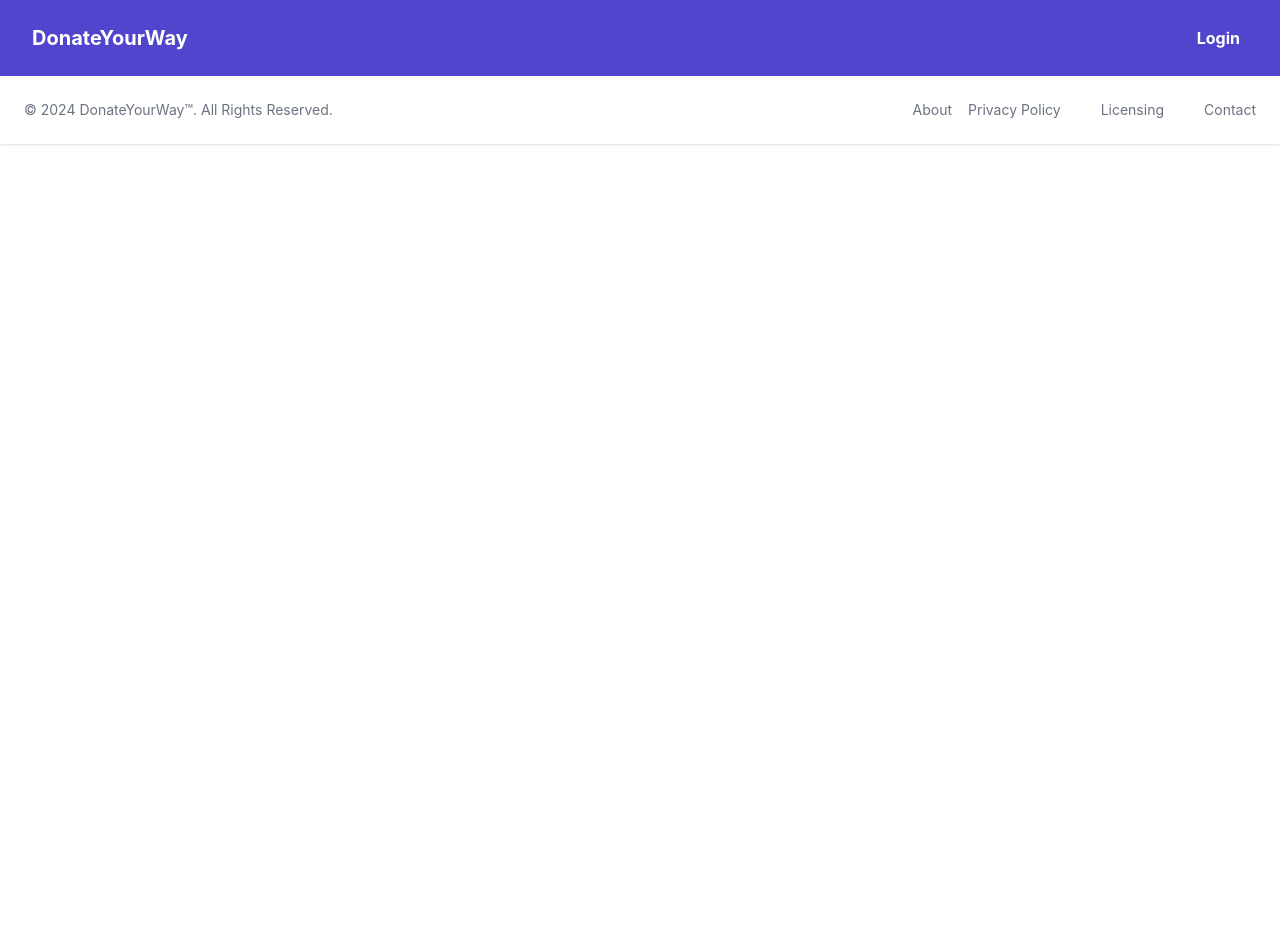
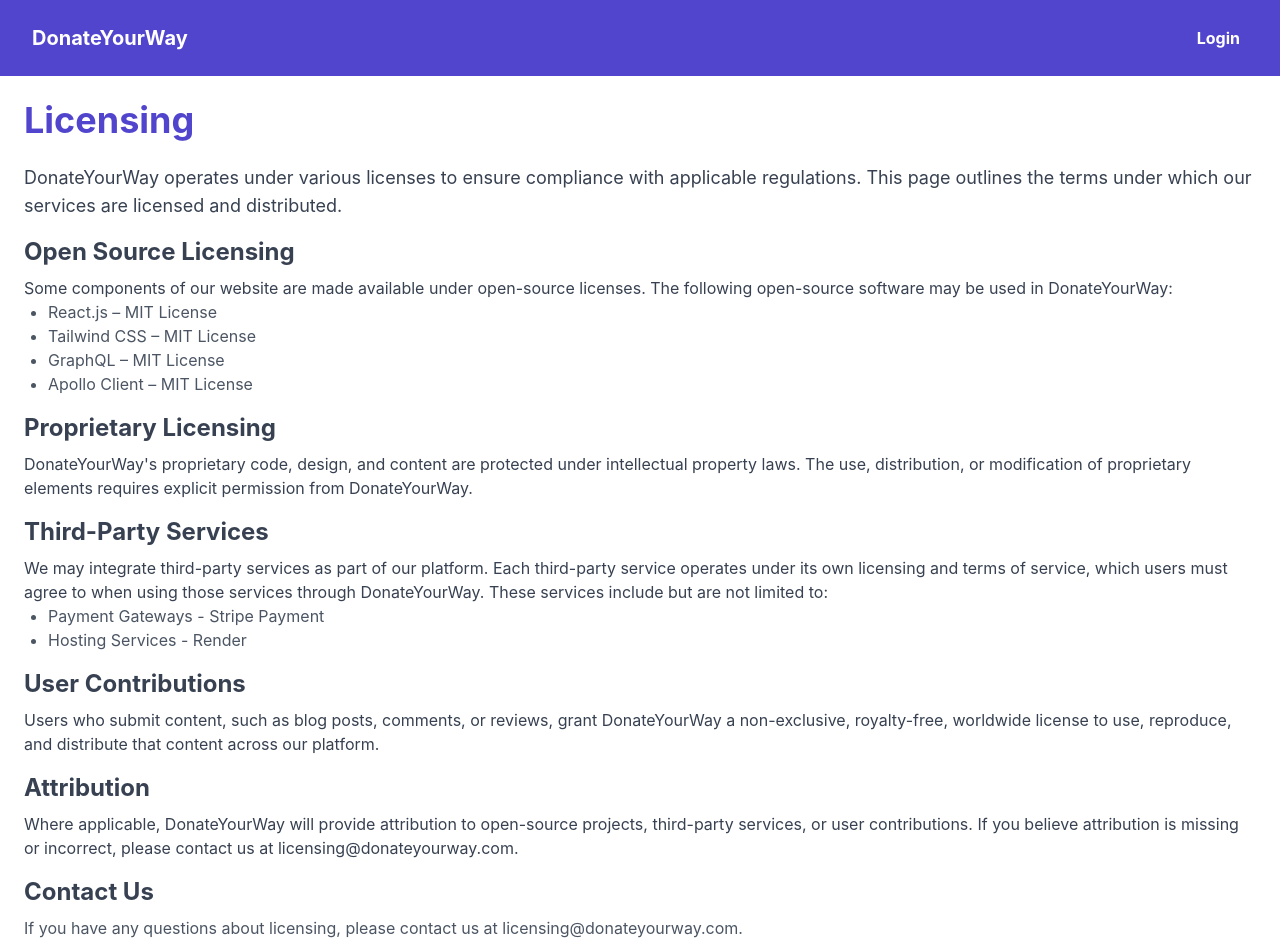
Before and after one commit to jerrietkuo/DonateYourWay, a React (Create React App) app in the folder client/: page /licensing in a window 1280 px wide. Shown: the top 952 px of the page. Before the commit the page ends 800 px from the top, so only its background shows below. Built offline with nearby package versions, Linux system fonts and the light colour scheme; no server answers.

Commit message:
Feature/footer privacy licencing (#6)
* Update Card.jsx

* added privacy policy and licensing

```diff
--- a/client/src/App.jsx
+++ b/client/src/App.jsx
@@ -15,6 +15,8 @@ import Home from "./pages/Home";
 import LoginSignup from "./pages/LoginSignup";
 import Donation from "./pages/Donation";
 import Explore from "./pages/Explore";
+import PrivacyPolicy from "./pages/PrivacyPolicy";
+import Licensing from "./pages/Licensing";
 
 const httpLink = createHttpLink({
   uri: "/graphql",
@@ -48,6 +50,8 @@ export default function App() {
             <Route path="/login" element={<LoginSignup />} />
             <Route path="/portfolio" element={<Portfolio />} />
             <Route path="/donation" element={<Donation />} />
+            <Route path="/privacy-policy" element={<PrivacyPolicy />} />
+            <Route path="/licensing" element={<Licensing />} />
           </Routes>
           <Footer />
         </div>
--- a/client/src/components/Footer.jsx
+++ b/client/src/components/Footer.jsx
@@ -1,28 +1,28 @@
 import React from "react";
+import { Link } from "react-router-dom";
 
 const Footer = () => {
     return (
-
         <footer className="p-4 shadow md:flex md:items-center md:justify-between md:p-6 dark:bg-gray-800">
-            <span className="text-sm text-gray-500 sm:text-center dark:text-gray-400">© 2024 <a href="https://flowbite.com/" className="hover:underline">DonateYourWay™</a>. All Rights Reserved.
+            <span className="text-sm text-gray-500 sm:text-center dark:text-gray-400">
+                © 2024 <a href="https://flowbite.com/" className="hover:underline">DonateYourWay™</a>. All Rights Reserved.
             </span>
             <ul className="flex flex-wrap items-center mt-3 text-sm text-gray-500 dark:text-gray-400 sm:mt-0 space-x-4">
                 <li>
-                    <a href="/" classNames="mr-4 hover:underline md:mr-6 ">About</a>
+                    <Link to="/about" className="mr-4 hover:underline md:mr-6">About</Link>
                 </li>
                 <li>
-                    <a href="/" className="mr-4 hover:underline md:mr-6">Privacy Policy</a>
+                    <Link to="/privacy-policy" className="mr-4 hover:underline md:mr-6">Privacy Policy</Link>
                 </li>
                 <li>
-                    <a href="/" className="mr-4 hover:underline md:mr-6">Licensing</a>
+                    <Link to="/licensing" className="mr-4 hover:underline md:mr-6">Licensing</Link>
                 </li>
                 <li>
-                    <a href="/" className="hover:underline">Contact</a>
+                    <Link to="/contact" className="hover:underline">Contact</Link>
                 </li>
             </ul>
         </footer>
-
-     );
-}
+    );
+};
 
 export default Footer;
--- /dev/null
+++ b/client/src/pages/Licensing.js
@@ -0,0 +1,55 @@
+import React from "react";
+
+const Licensing = () => {
+  return (
+    <div className="p-6 bg-white text-gray-700">
+      <h1 className="text-4xl font-bold text-indigo-700 mb-6">Licensing</h1>
+
+      <p className="mb-4 text-lg">
+        DonateYourWay operates under various licenses to ensure compliance with applicable regulations. This page outlines the terms under which our services are licensed and distributed.
+      </p>
+
+      <h2 className="text-2xl font-bold text-indigo-600 mb-2">Open Source Licensing</h2>
+      <p className="mb-4">
+        Some components of our website are made available under open-source licenses. The following open-source software may be used in DonateYourWay:
+        <ul className="list-disc ml-6 text-gray-600">
+          <li>React.js – MIT License</li>
+          <li>Tailwind CSS – MIT License</li>
+          <li>GraphQL – MIT License</li>
+          <li>Apollo Client – MIT License</li>
+        </ul>
+      </p>
+
+      <h2 className="text-2xl font-bold text-indigo-600 mb-2">Proprietary Licensing</h2>
+      <p className="mb-4">
+        DonateYourWay's proprietary code, design, and content are protected under intellectual property laws. The use, distribution, or modification of proprietary elements requires explicit permission from DonateYourWay.
+      </p>
+
+      <h2 className="text-2xl font-bold text-indigo-600 mb-2">Third-Party Services</h2>
+      <p className="mb-4">
+        We may integrate third-party services as part of our platform. Each third-party service operates under its own licensing and terms of service, which users must agree to when using those services through DonateYourWay. These services include but are not limited to:
+        <ul className="list-disc ml-6 text-gray-600">
+          <li>Payment Gateways - Stripe Payment</li>
+          <li>Hosting Services - Render</li>
+        </ul>
+      </p>
+
+      <h2 className="text-2xl font-bold text-indigo-600 mb-2">User Contributions</h2>
+      <p className="mb-4">
+        Users who submit content, such as blog posts, comments, or reviews, grant DonateYourWay a non-exclusive, royalty-free, worldwide license to use, reproduce, and distribute that content across our platform.
+      </p>
+
+      <h2 className="text-2xl font-bold text-indigo-600 mb-2">Attribution</h2>
+      <p className="mb-4">
+        Where applicable, DonateYourWay will provide attribution to open-source projects, third-party services, or user contributions. If you believe attribution is missing or incorrect, please contact us at licensing@donateyourway.com.
+      </p>
+
+      <h2 className="text-2xl font-bold text-indigo-600 mb-2">Contact Us</h2>
+      <p className="text-gray-600">
+        If you have any questions about licensing, please contact us at licensing@donateyourway.com.
+      </p>
+    </div>
+  );
+};
+
+export default Licensing;
--- /dev/null
+++ b/client/src/pages/PrivacyPolicy.js
@@ -0,0 +1,65 @@
+import React from "react";
+
+const PrivacyPolicy = () => {
+  return (
+    <div className="p-6 bg-white text-gray-700">
+      <h1 className="text-4xl font-bold text-indigo-700 mb-6">Privacy Policy</h1>
+
+      <p className="mb-4 text-lg">
+        Welcome to DonateYourWay's Privacy Policy. Your privacy is critically important to us. This policy explains what information we collect, how we use it, and the choices you have regarding your information.
+      </p>
+
+      <h2 className="text-2xl font-bold text-indigo-600 mb-2">Information We Collect</h2>
+      <p className="mb-4">
+        We collect information in the following ways:
+        <ul className="list-disc ml-6 text-gray-600">
+          <li><strong>Information you provide:</strong> When you sign up for our services, make a donation, or contact us, we collect information such as your name, email address, and payment information.</li>
+          <li><strong>Automatically collected information:</strong> We automatically collect certain information about your device and interaction with our services, such as your IP address, browser type, and operating system.</li>
+        </ul>
+      </p>
+
+      <h2 className="text-2xl font-bold text-indigo-600 mb-2">How We Use Information</h2>
+      <p className="mb-4">
+        We use the information we collect to:
+        <ul className="list-disc ml-6 text-gray-600">
+          <li>Provide and improve our services.</li>
+          <li>Process donations and payments securely.</li>
+          <li>Communicate with you about your account or donations.</li>
+          <li>Comply with legal obligations.</li>
+        </ul>
+      </p>
+
+      <h2 className="text-2xl font-bold text-indigo-600 mb-2">Sharing Your Information</h2>
+      <p className="mb-4">
+        We do not share your personal information with third parties except in the following situations:
+        <ul className="list-disc ml-6 text-gray-600">
+          <li>With your consent.</li>
+          <li>To comply with legal requirements or to protect our rights.</li>
+          <li>To third-party service providers that assist with our operations (e.g., payment processors).</li>
+        </ul>
+      </p>
+
+      <h2 className="text-2xl font-bold text-indigo-600 mb-2">Your Rights</h2>
+      <p className="mb-4">
+        You have the right to access, update, or delete your personal information. You may also object to the processing of your data or request data portability. To exercise these rights, please contact us at support@donateyourway.com.
+      </p>
+
+      <h2 className="text-2xl font-bold text-indigo-600 mb-2">Security</h2>
+      <p className="mb-4 text-gray-600">
+        We take the security of your information seriously and use industry-standard practices to protect it. However, no method of transmission over the internet is 100% secure, and we cannot guarantee absolute security.
+      </p>
+
+      <h2 className="text-2xl font-bold text-indigo-600 mb-2">Changes to This Policy</h2>
+      <p className="mb-4 text-gray-600">
+        We may update this Privacy Policy from time to time. Any changes will be posted on this page, and we will notify you of any significant changes via email or through our website.
+      </p>
+
+      <h2 className="text-2xl font-bold text-indigo-600 mb-2">Contact Us</h2>
+      <p className="text-gray-600">
+        If you have any questions about this Privacy Policy, please contact us at support@donateyourway.com.
+      </p>
+    </div>
+  );
+};
+
+export default PrivacyPolicy;
```
